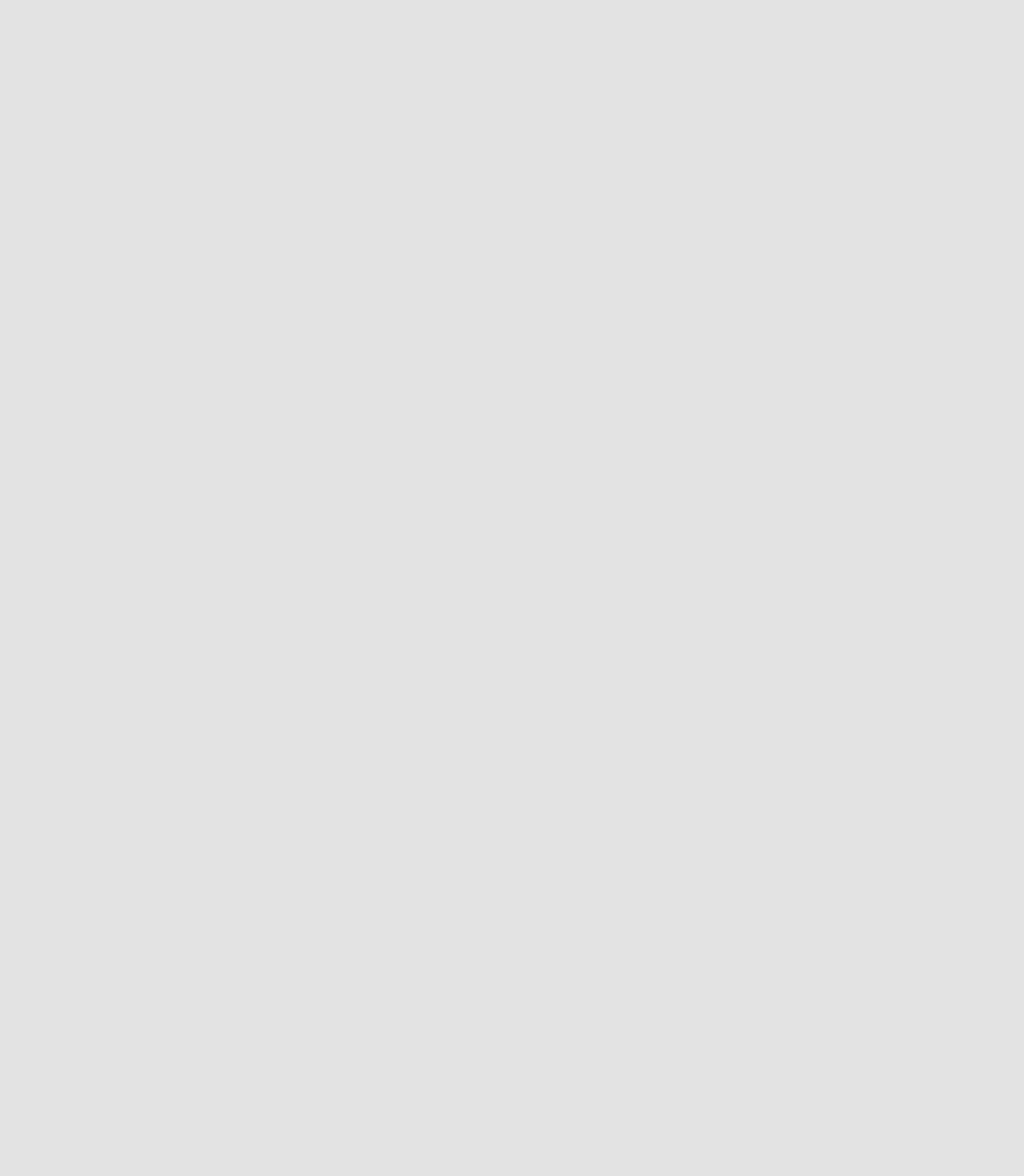
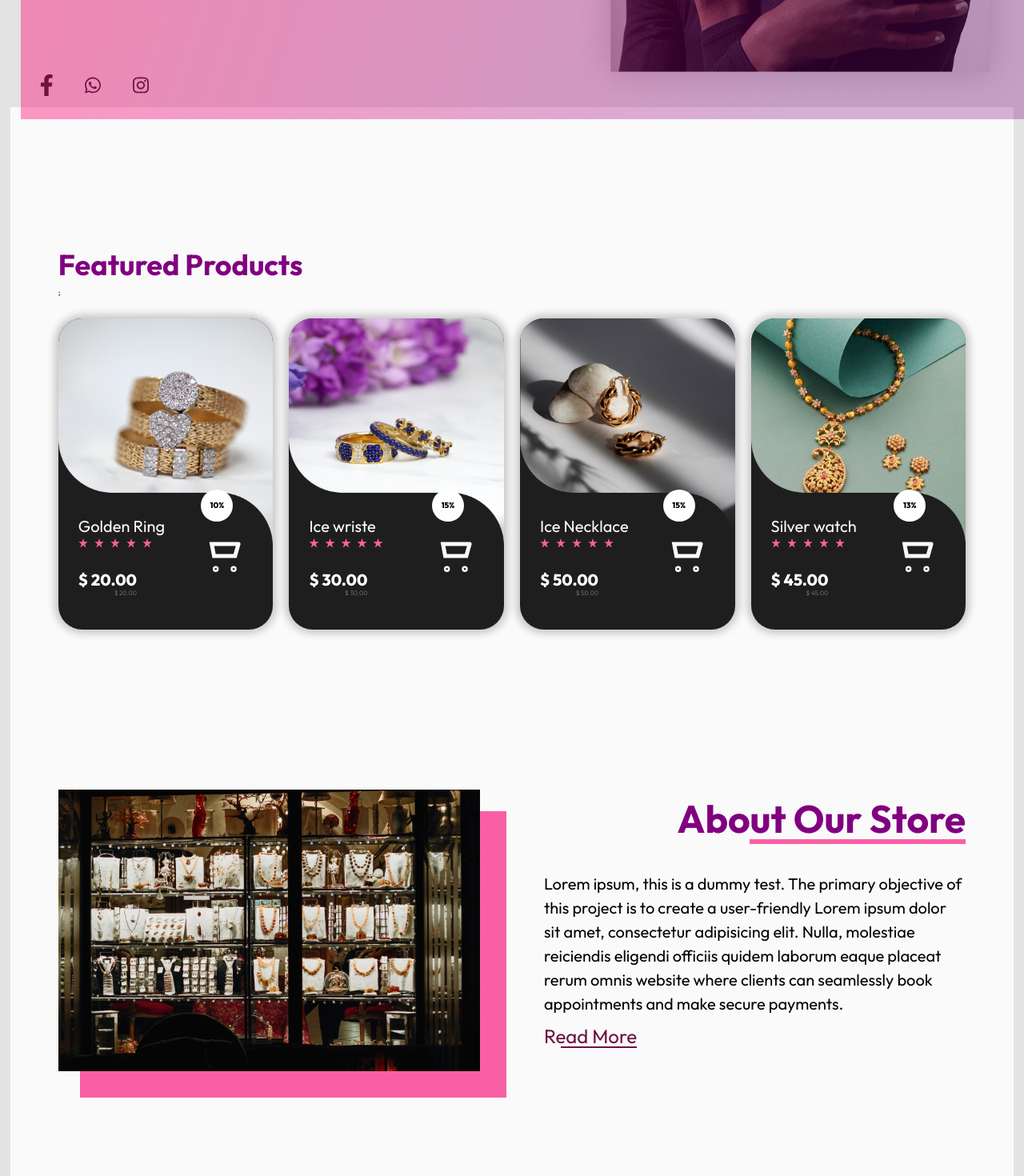
Before and after one commit to timmyproofficial/premier-store, a React (Vite) app: page / in a window 1280 px wide. Shown: the part 700-2170 px from the top of the page at 80% size. Before the commit the page ends 800 px from the top, so only its background shows below. Built offline with nearby package versions, Linux system fonts and the light colour scheme.

Commit message:
Design the about block component

```diff
--- a/src/App.tsx
+++ b/src/App.tsx
@@ -1,11 +1,11 @@
-import AboutDetails from './components/AboutDetails';
+import AboutBlock from './components/AboutBlock';
 import { HomePage } from './pages';
 
 function App() {
   return (
     <div>
-      {/* <HomePage /> */}
-      <AboutDetails />
+      <HomePage />
+      {/* <AboutBlock /> */}
     </div>
   );
 }
--- /dev/null
+++ b/src/components/AboutBlock.tsx
@@ -0,0 +1,16 @@
+import AboutDetails from './AboutDetails';
+import AboutImgCard from './AboutImgCard';
+import BlockWhite from './BlockWhite';
+
+const AboutBlock = () => {
+  return (
+    <BlockWhite>
+      <div className="grid gap-32 md:grid-cols-2">
+        <AboutImgCard />
+        <AboutDetails />
+      </div>
+    </BlockWhite>
+  );
+};
+
+export default AboutBlock;
--- a/src/components/AboutDetails.tsx
+++ b/src/components/AboutDetails.tsx
@@ -8,8 +8,10 @@ const AboutDetails = () => {
 
       <p className="mb-3">
         Lorem ipsum, this is a dummy test. The primary objective of this project
-        is to create a user-friendly website where clients can seamlessly book
-        appointments and make secure payments.{' '}
+        is to create a user-friendly Lorem ipsum dolor sit amet, consectetur
+        adipisicing elit. Nulla, molestiae reiciendis eligendi officiis quidem
+        laborum eaque placeat rerum omnis website where clients can seamlessly
+        book appointments and make secure payments.{' '}
       </p>
       <HeadingBorderLink mainText="Read More" link={'/'} classes="self-start" />
     </div>
--- a/src/components/AboutCard.tsx
+++ b/src/components/AboutImgCard.tsx
@@ -1,11 +1,11 @@
 import aboutImg from '../assets/about-img.png';
 
-const AboutCard = () => {
+const AboutImgCard = () => {
   return (
-    <div className="shadow-about-shadow max-w-[754px]">
+    <div className="shadow-about-shadow hidden md:block">
       <img className="w-full" src={aboutImg} alt="About store image" />
     </div>
   );
 };
 
-export default AboutCard;
+export default AboutImgCard;
--- a/src/components/BlockWhite.tsx
+++ b/src/components/BlockWhite.tsx
@@ -9,7 +9,7 @@ const BlockWhite = ({
 }) => {
   return (
     <section
-      className={`bg-block-color w-[98%] p-6 lg:p-24 mx-auto ${classes}`}
+      className={`bg-block-color w-[98%] p-6 lg:px-24 lg:py-60 mx-auto mt-0 relative top-[-15px] ${classes}`}
     >
       {children}
     </section>
--- a/src/components/FeaturedProuductsBlock.tsx
+++ b/src/components/FeaturedProuductsBlock.tsx
@@ -1,15 +1,14 @@
-import BlockWhite from './BlockWhite';
 import HeadingPlain from './HeadingPlain';
 import FeaturedProducts from './FeaturedProducts';
 
 const FeaturedProuductsBlock = () => {
   return (
-    <BlockWhite classes="lg:pb-[150px] lg:relative lg:top-[-15px] lg:-z-50">
+    <section className="bg-block-color w-[98%] p-6 lg:px-24 lg:pb-60 lg:pt-28 lg:relative lg:top-[-15px] mx-auto lg:-z-50">
       <div className="relative top-40">
         <HeadingPlain mainText="Featured Products" />
         <FeaturedProducts />
       </div>
-    </BlockWhite>
+    </section>
   );
 };
 
--- a/src/components/ProductCard.tsx
+++ b/src/components/ProductCard.tsx
@@ -10,7 +10,7 @@ interface Props {
 
 const ProductCard = ({ title, img, price, discount }: Props) => {
   return (
-    <div className="bg-dark-color max-w-[400px] rounded-[30px] relative overflow-hidden shadow-product-shadow flex flex-col">
+    <div className="bg-dark-color rounded-[30px] relative overflow-hidden shadow-product-shadow flex flex-col">
       <div className="relative">
         <img src={img} alt={title} />
         <span className="bg-white-color font-extrabold flex justify-center items-center rounded-full absolute top-3/4 right-20 w-16 h-16">
--- a/src/pages/HomePage.tsx
+++ b/src/pages/HomePage.tsx
@@ -1,3 +1,4 @@
+import AboutBlock from '../components/AboutBlock';
 import FeaturedProuductsBlock from '../components/FeaturedProuductsBlock';
 import Hero from '../components/Hero';
 import NavbarTop from '../components/NavbarTop';
@@ -10,6 +11,7 @@ const HomePage = () => {
         <Hero />
       </header>
       <FeaturedProuductsBlock />
+      <AboutBlock />
     </>
   );
 };
```
